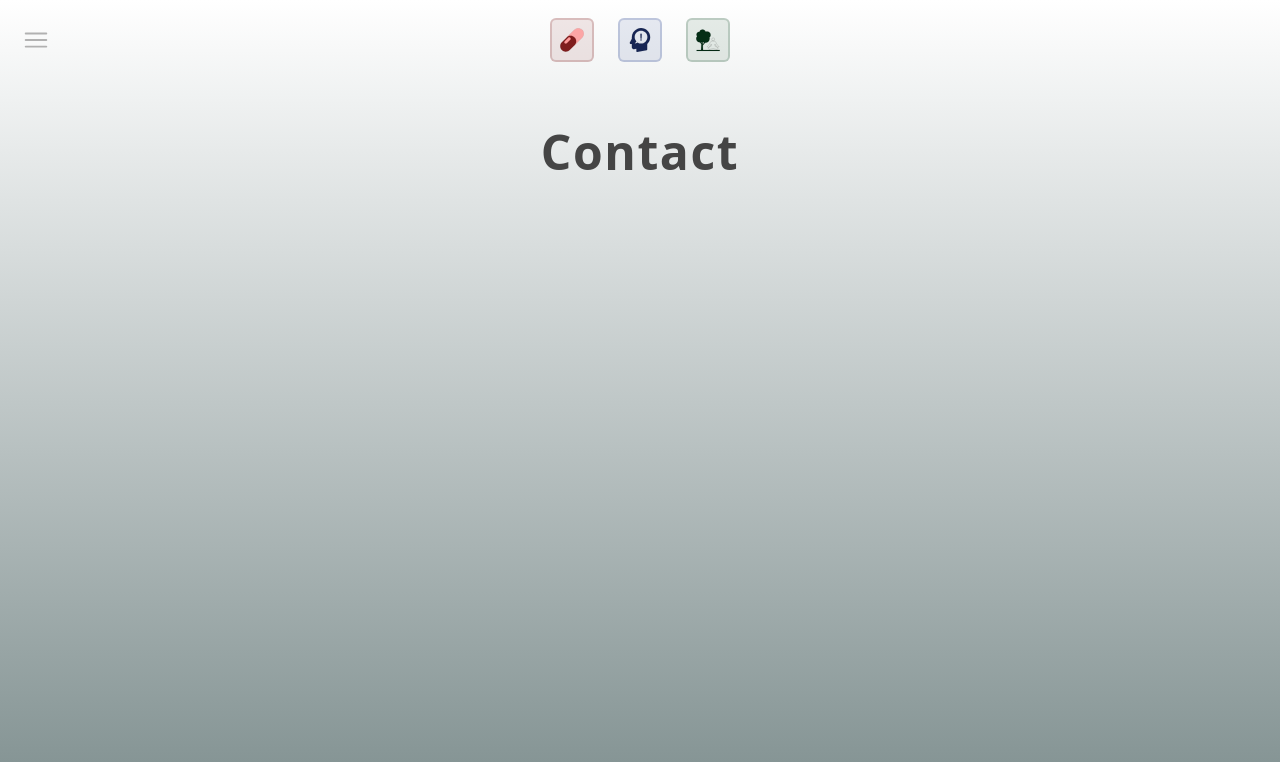
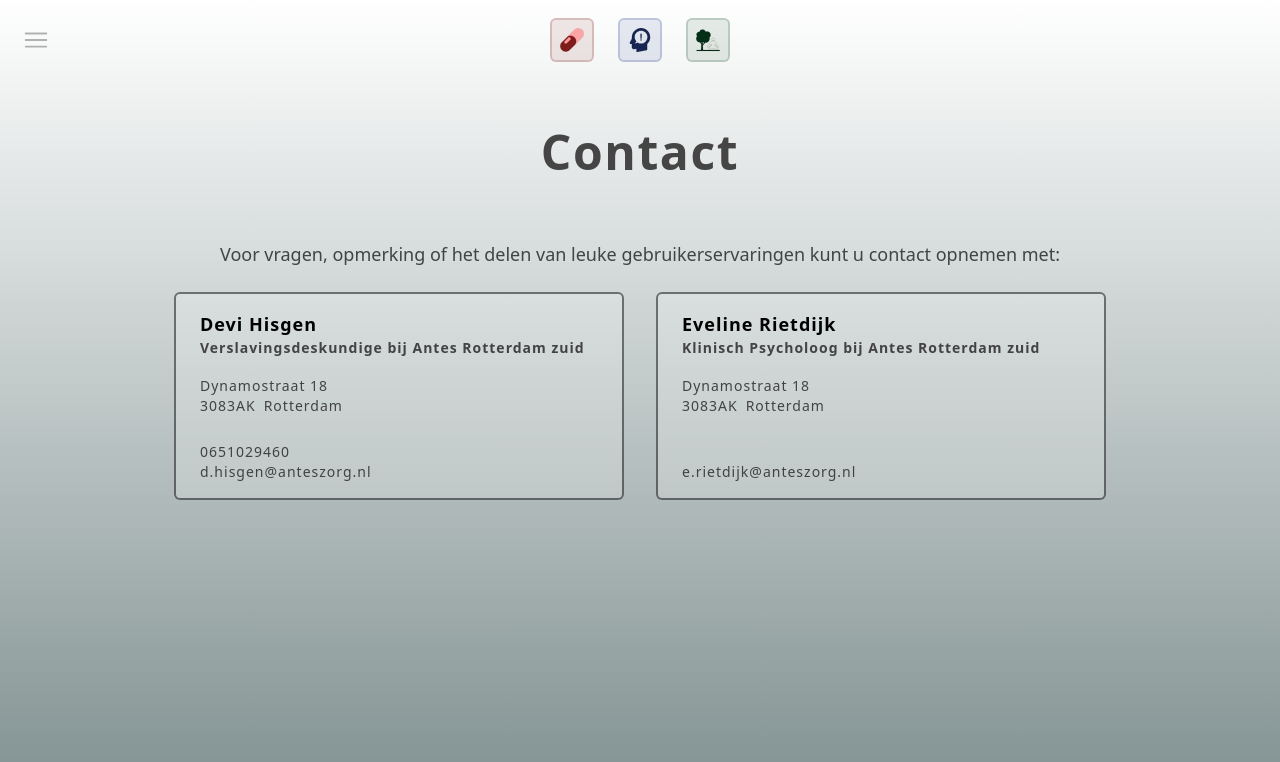
Before and after one commit to Rami-Wohl/drieluik, a Next.js app: page /contact in a window 1280 px wide. Shown: the top 762 px of the page. Built offline with nearby package versions, Linux system fonts and the light colour scheme.

Commit message:
contact page

```diff
--- a/src/app/contact/page.tsx
+++ b/src/app/contact/page.tsx
@@ -1,10 +1,73 @@
 import { Pageheader } from "~/components/ui/pageheader";
+
+function ContactCard({
+  name,
+  title,
+  street,
+  zip,
+  city,
+  phone,
+  email,
+}: {
+  name: string;
+  title: string;
+  street: string;
+  zip: string;
+  city: string;
+  phone?: string;
+  email: string;
+}) {
+  return (
+    <div className="flex h-52 w-auto max-w-full flex-col justify-between rounded-md border-2 border-black border-opacity-50 bg-white bg-opacity-20 px-6 py-4 font-sans text-sm tracking-[1px] text-[#333333] text-opacity-90 lg:w-[450px] lg:text-base">
+      <div>
+        <div className="text-lg font-semibold text-black">{name}</div>
+        <div className="mb-2 text-sm font-semibold">{title}</div>
+      </div>
+      <div className="text-sm">
+        <div>{street}</div>
+        <div className="mb-2 flex flex-row gap-2">
+          <div>{zip}</div>
+          <div>{city}</div>
+        </div>
+      </div>
+      <div className="flex h-12 flex-col justify-end text-sm">
+        {phone && <div>{phone}</div>}
+        <div>{email}</div>
+      </div>
+    </div>
+  );
+}
 
 export default function ContactPage() {
   return (
     <>
-      <div className="mt-32 flex flex-col items-center justify-center gap-12 px-4">
+      <div className="relative mt-32 flex w-full max-w-full flex-col items-center justify-center gap-1 px-6 md:max-w-[600px] lg:gap-10">
         <Pageheader text="Contact" />
+        <div className="relative mx-1 flex flex-col items-center justify-center">
+          <h2 className="my-6 font-sans text-sm text-[#333333] text-opacity-90 lg:text-lg">
+            Voor vragen, opmerking of het delen van leuke gebruikerservaringen
+            kunt u contact opnemen met:{" "}
+          </h2>
+          <div className="relative flex max-w-full flex-col gap-8 lg:flex-row">
+            <ContactCard
+              name="Devi Hisgen"
+              title="Verslavingsdeskundige bij Antes Rotterdam zuid"
+              street="Dynamostraat 18"
+              zip="3083AK"
+              city="Rotterdam"
+              phone="0651029460"
+              email="d.hisgen@anteszorg.nl"
+            />
+            <ContactCard
+              name="Eveline Rietdijk"
+              title="Klinisch Psycholoog bij Antes Rotterdam zuid"
+              street="Dynamostraat 18"
+              zip="3083AK"
+              city="Rotterdam"
+              email="e.rietdijk@anteszorg.nl"
+            />
+          </div>
+        </div>
       </div>
     </>
   );
```
